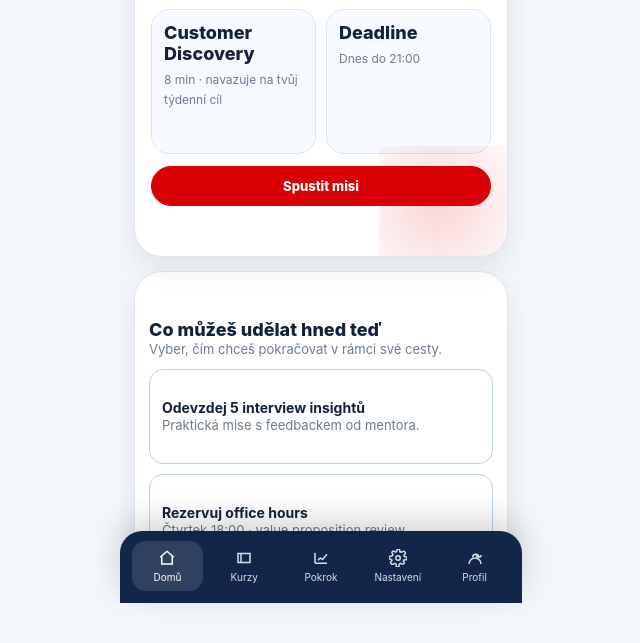
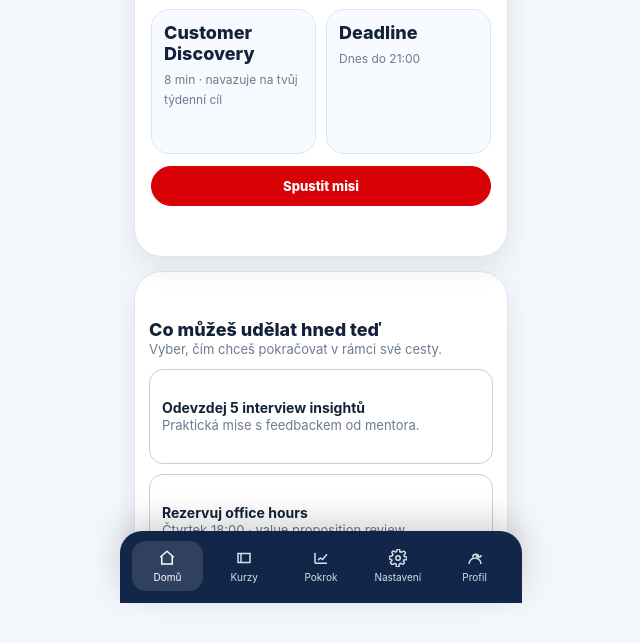
Before and after one commit to AlkaCZ/Akademie-APP, a plain HTML site: page index-3.html in a window 1280 px wide. Shown: the part 197-840 px from the top of the page, without its empty margins (319-959 px from the left). Drawn offline with Linux system fonts and the light colour scheme.

Commit message:
Remove unnecessary styles from .hero-card

```diff
--- a/styles-7.css
+++ b/styles-7.css
@@ -159,15 +159,6 @@ img,svg{display:block;max-width:100%}
   overflow:hidden;
 }
 
-.hero-card::after{
-  content:"";
-  position:absolute;
-  right:-42px;
-  bottom:-60px;
-  width:170px;
-  height:170px;
-  background:radial-gradient(circle at 35% 35%, rgba(217,2,6,.16), transparent 68%);
-}
 
 .hero-top{
   display:flex;
```
